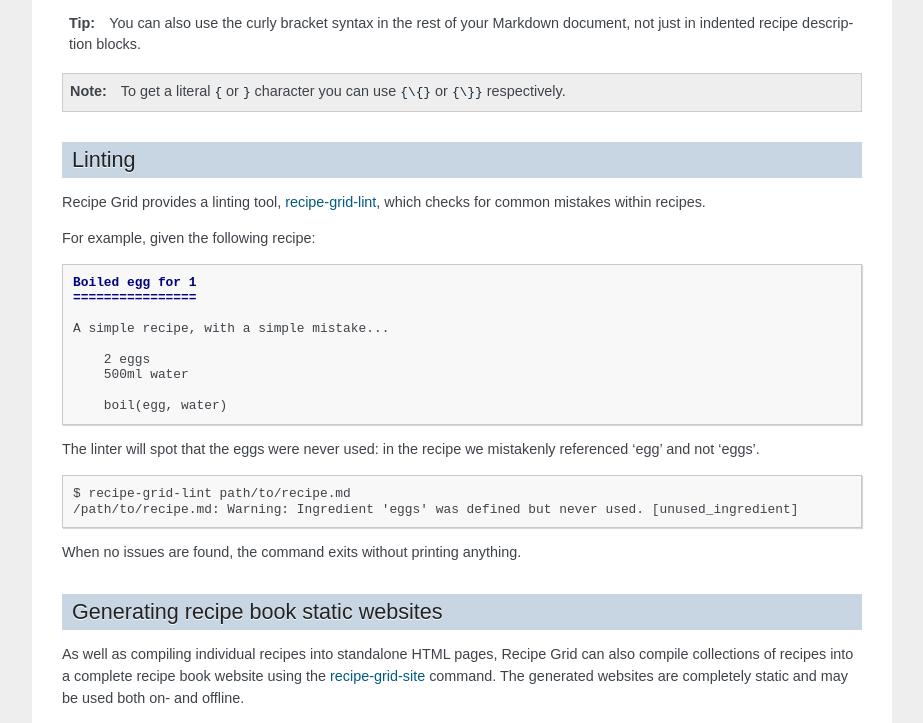
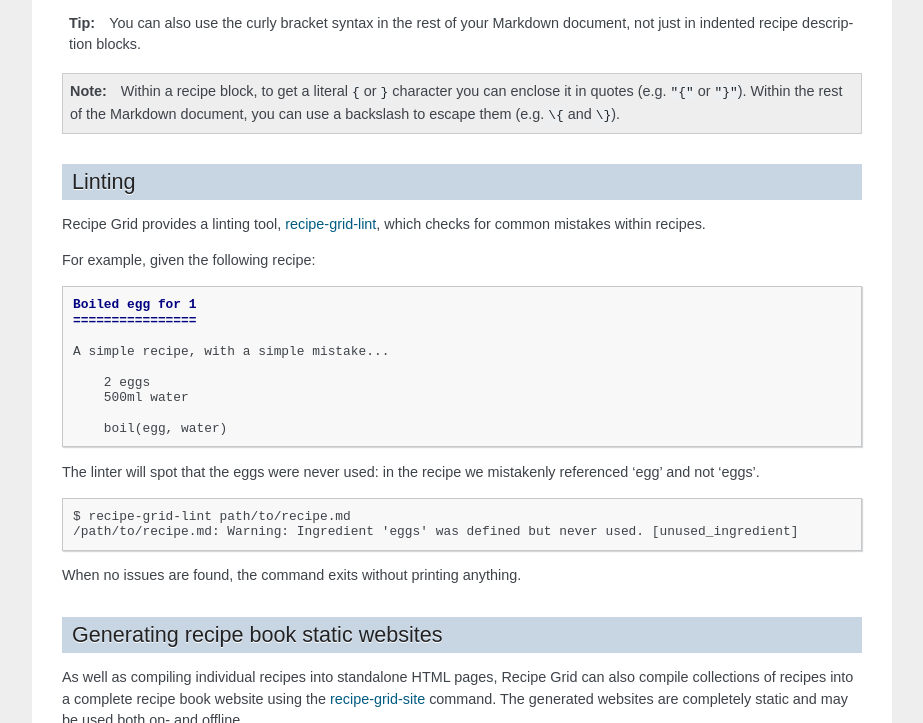
Before and after one commit to mossblaser/recipe_grid, a Sphinx documentation site: the page built from docs/source/tutorial.rst, in a window 1280 px wide and 900 px high, scrolled down 5975 px, cut to the strip 177-900 px from the top of the window. Shown: the whole strip, without its empty margins (198-1121 px from the left). Built offline with Sphinx 7.4.7, drawn with Linux system fonts in a browser that asks for light colours; the version number is read from the project's files by our own code.

Commit message:
Fix curly brackets escaping note in tutorial.

```diff
--- a/docs/source/tutorial.rst
+++ b/docs/source/tutorial.rst
@@ -434,9 +434,10 @@ And then the same recipe scaled up by a factor of two gives:
 
 .. note::
 
-    To get a literal ``{`` or ``}`` character you can use ``{\{}`` or ``{\}}``
-    respectively.
-
+    Within a recipe block, to get a literal ``{`` or ``}`` character you can
+    enclose it in quotes (e.g. ``"{"`` or ``"}"``). Within the rest of the
+    Markdown document, you can use a backslash to escape them (e.g. ``\{`` and
+    ``\}``).
 
 Linting
 -------
```
